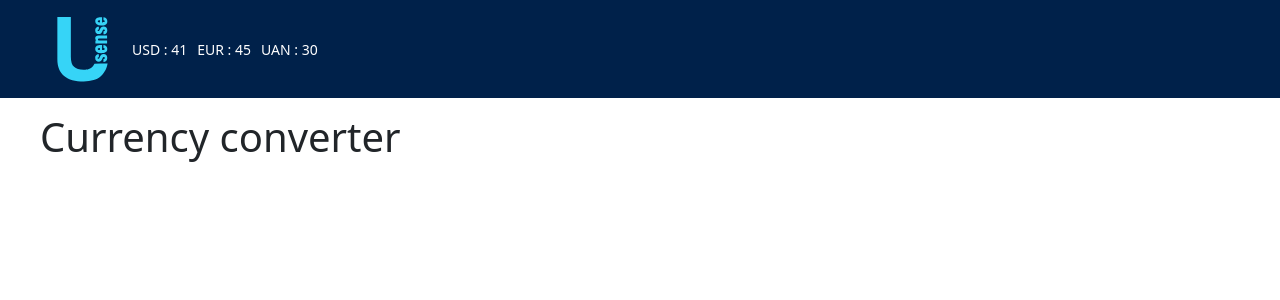
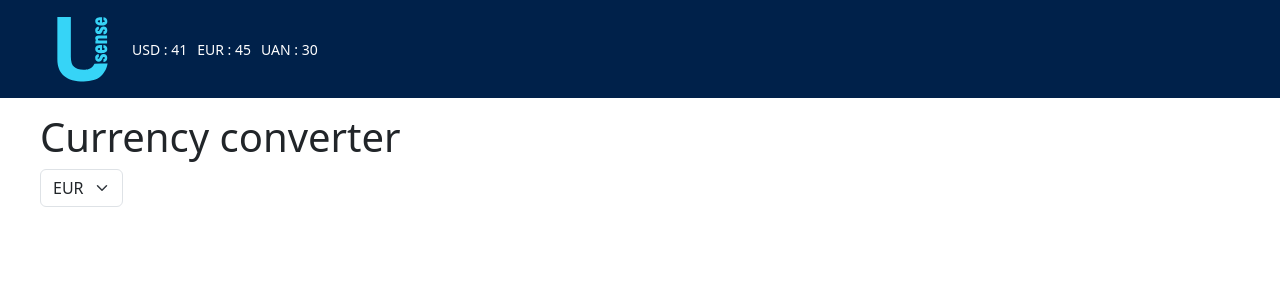
Before and after one commit to prometeiii/usense, an Angular app: page / in a window 1280 px wide. Shown: the top 300 px of the page. Built offline with nearby package versions, Linux system fonts and the light colour scheme.

Commit message:
minor changes in currencies converter component

```diff
--- a/src/app/app.component.html
+++ b/src/app/app.component.html
@@ -3,6 +3,7 @@
   <div class="block__container">
     <div class="converter-content">
       <h1>Currency converter</h1>
+      <app-currencies-converter></app-currencies-converter>
     </div>
   </div>
 </div>
--- a/src/app/components/currencies-converter/currencies-converter.component.css
+++ b/src/app/components/currencies-converter/currencies-converter.component.css
@@ -0,0 +1,4 @@
+.currency__content {
+    display: flex;
+    flex-wrap: wrap;
+}
--- a/src/app/components/currencies-converter/currencies-converter.component.html
+++ b/src/app/components/currencies-converter/currencies-converter.component.html
@@ -1,7 +1,16 @@
 <div class="converter__container">
     <div class="converter__content">
-        <div class="converter-main-block">
-
+        <!-- <div class="converter-main-block row row-cols-2">
+        </div> -->
+        <div class="currency__content">
+            <div class="selector_el">
+                <div class="content-container">
+                    <select class="form-select">
+                        <option value="1">EUR</option>
+                        <option value="2">USD</option>
+                    </select>
+                </div>
+            </div>
         </div>
     </div>
 </div>
```
